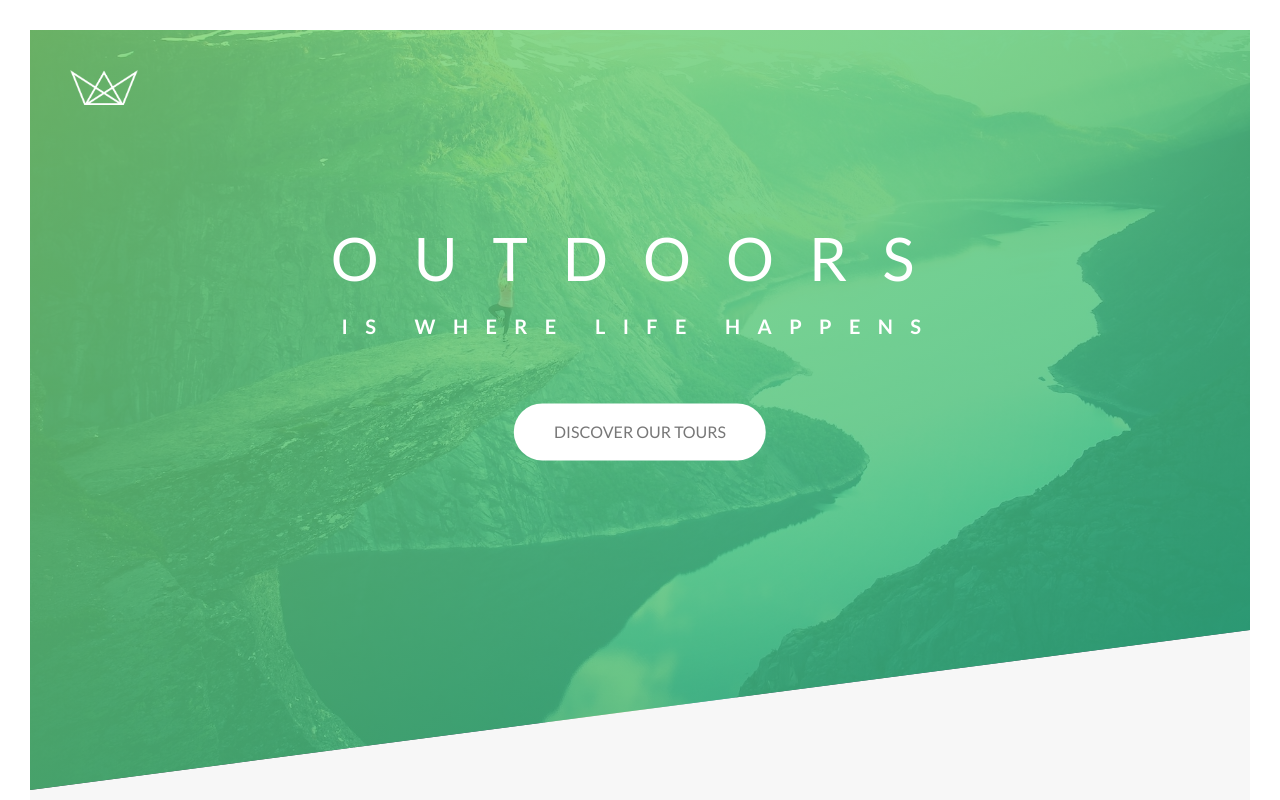
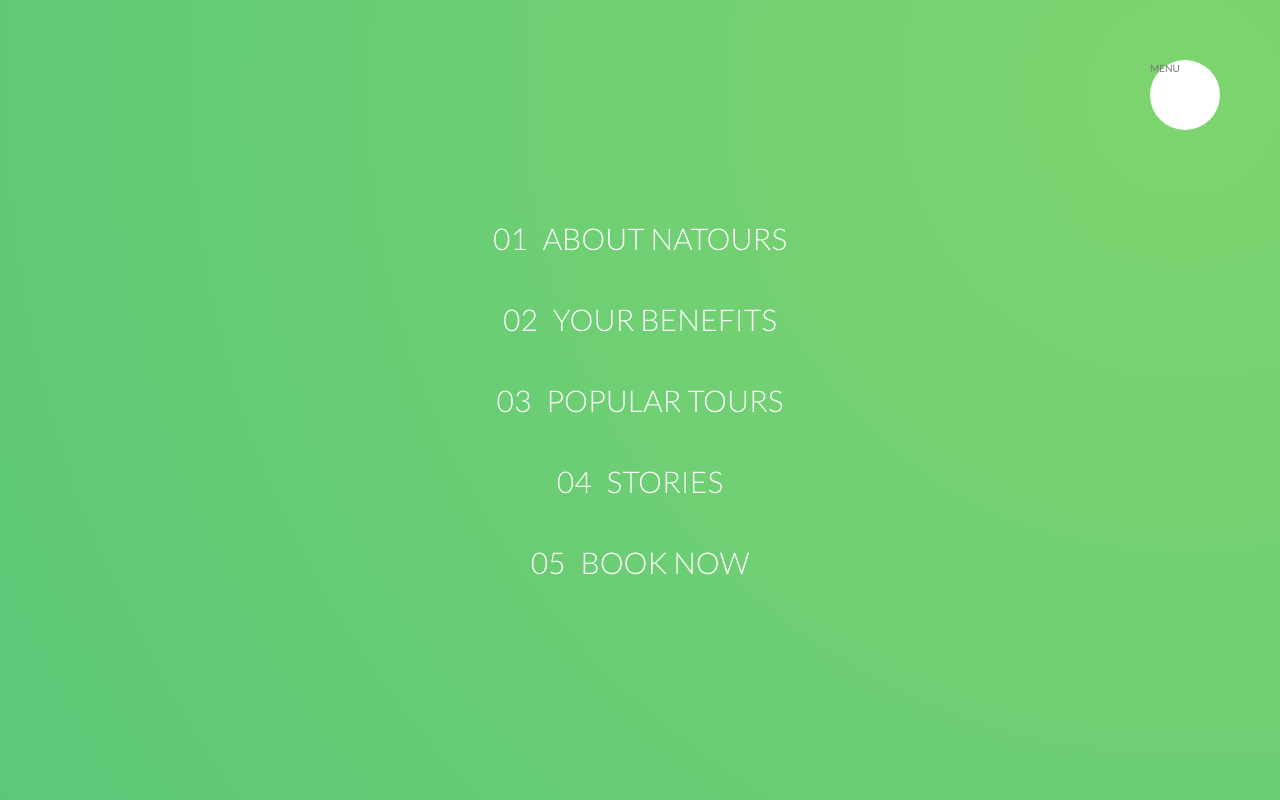
Before and after one commit to jordnlnn/natours-project, a website: page index.html in a window 1280 px wide. Shown: the top 800 px of the page. Drawn offline with Linux system fonts and the light colour scheme.

Commit message:
Building the Navigation
Built the nav menu with links, checkbox functionality still needs to be added.

```diff
--- a/index.html
+++ b/index.html
@@ -16,6 +16,38 @@
     <title>Natours | Exciting tours for adventurous people</title>
   </head>
   <body>
+    <div class="navigation">
+      <input type="checkbox" class="navigation__checkbox" id="navi-toggle" />
+      <label for="navi-toggle" class="navigation__button">MENU</label>
+
+      <div class="navigation__background">&nbsp;</div>
+      <nav class="navigation__nav">
+        <ul class="navigation__list">
+          <li class="navigation__item">
+            <a href="#" class="navigation__link"
+              ><span>01</span>About Natours</a
+            >
+          </li>
+          <li class="navigation__item">
+            <a href="#" class="navigation__link"
+              ><span>02</span>Your Benefits</a
+            >
+          </li>
+          <li class="navigation__item">
+            <a href="#" class="navigation__link"
+              ><span>03</span>Popular Tours</a
+            >
+          </li>
+          <li class="navigation__item">
+            <a href="#" class="navigation__link"><span>04</span>Stories</a>
+          </li>
+          <li class="navigation__item">
+            <a href="#" class="navigation__link"><span>05</span>Book Now</a>
+          </li>
+        </ul>
+      </nav>
+    </div>
+
     <header class="header">
       <div class="header__logo-box">
         <img src="img/logo-white.png" alt="logo" class="header__logo" />
--- /dev/null
+++ b/sass/layout/_navigation.scss
@@ -0,0 +1,79 @@
+.navigation {
+
+    &__checkbox {
+        display: none;
+    }
+
+    &__button {
+        background-color: $color-white;
+        height: 7rem;
+        width: 7rem;
+        position: fixed;
+        top: 6rem;
+        right: 6rem;
+        border-radius: 50%;
+        z-index: 2000;
+    }
+
+    &__background {
+        height: 6rem;
+        width: 6rem;
+        border-radius: 50%;
+        position: fixed;
+        top: 6.5rem;
+        right: 6.5rem;
+        background-image: radial-gradient($color-primary-light, $color-primary-dark);
+        z-index: 1000;
+
+        transform: scale(80);
+    }
+
+    &__nav {
+        height: 100vh;
+        width: 100%;
+        position: fixed;
+        top: 0;
+        right: 0;
+        z-index: 1500;
+    }
+
+    &__list {
+        position: absolute;
+        top: 50%;
+        left: 50%;
+        transform: translate(-50%, -50%);
+        list-style: none;
+        text-align: center;
+    }
+
+    &__item {
+        margin: 1rem;
+    }
+
+    &__link {
+        &:link, &:visited {
+        display: inline-block;
+        font-size: 3rem;
+        font-weight: 300;
+        padding: 1rem 2rem;
+        color: $color-white;
+        text-decoration: none;
+        text-transform: uppercase;
+        background-image: linear-gradient(128deg, transparent 0%, transparent 50%, $color-white 50%);
+        background-size: 250%;
+        transition: all .4s;
+
+        span {
+            margin-right: 1.5rem;
+            display: inline-block;
+        }
+        }
+
+        &:hover, &:active {
+            background-position: 100%;
+            color: $color-primary;
+            transform: translateX(1rem);
+        }
+    }
+
+}
--- a/sass/main.scss
+++ b/sass/main.scss
@@ -18,5 +18,6 @@
 @import "layout/grid";
 @import "layout/header";
 @import "layout/footer";
+@import "layout/navigation";
 
 @import "pages/home";
```
Also changed, not shown: css/style.css.
